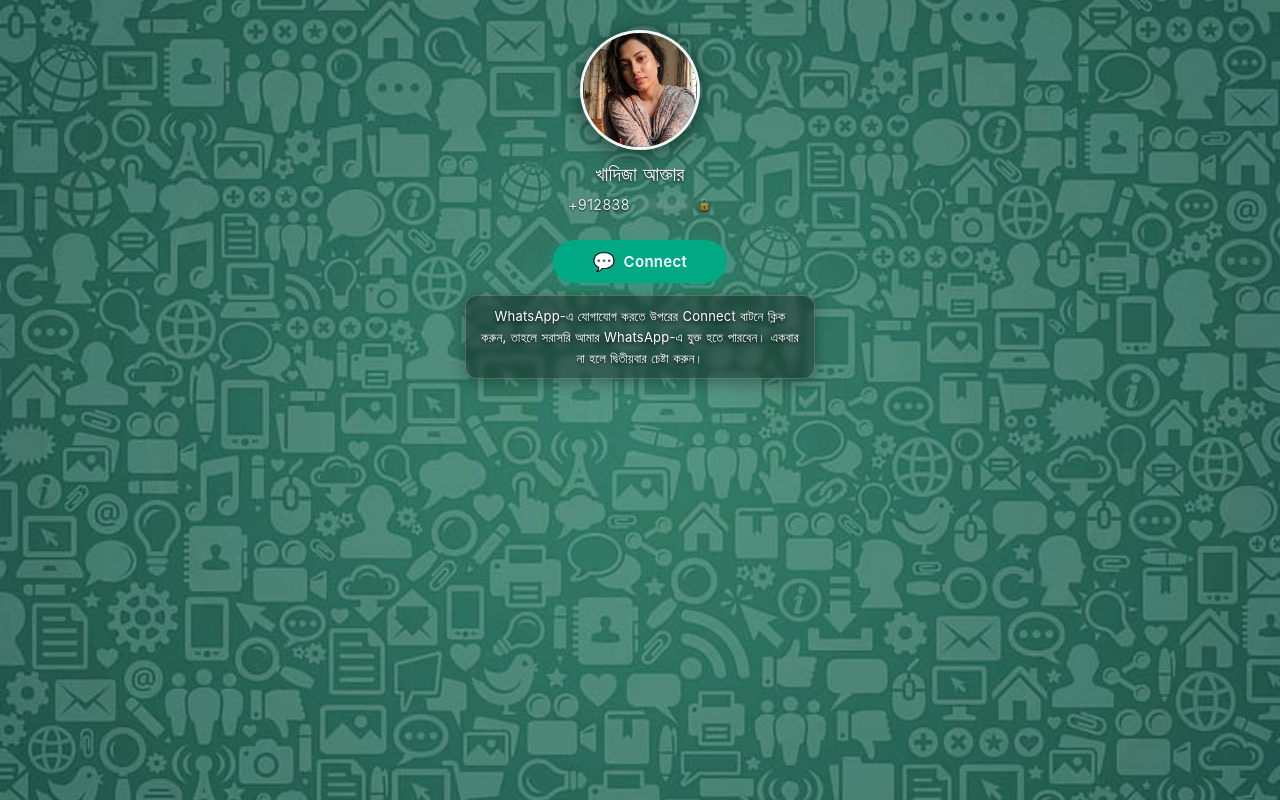
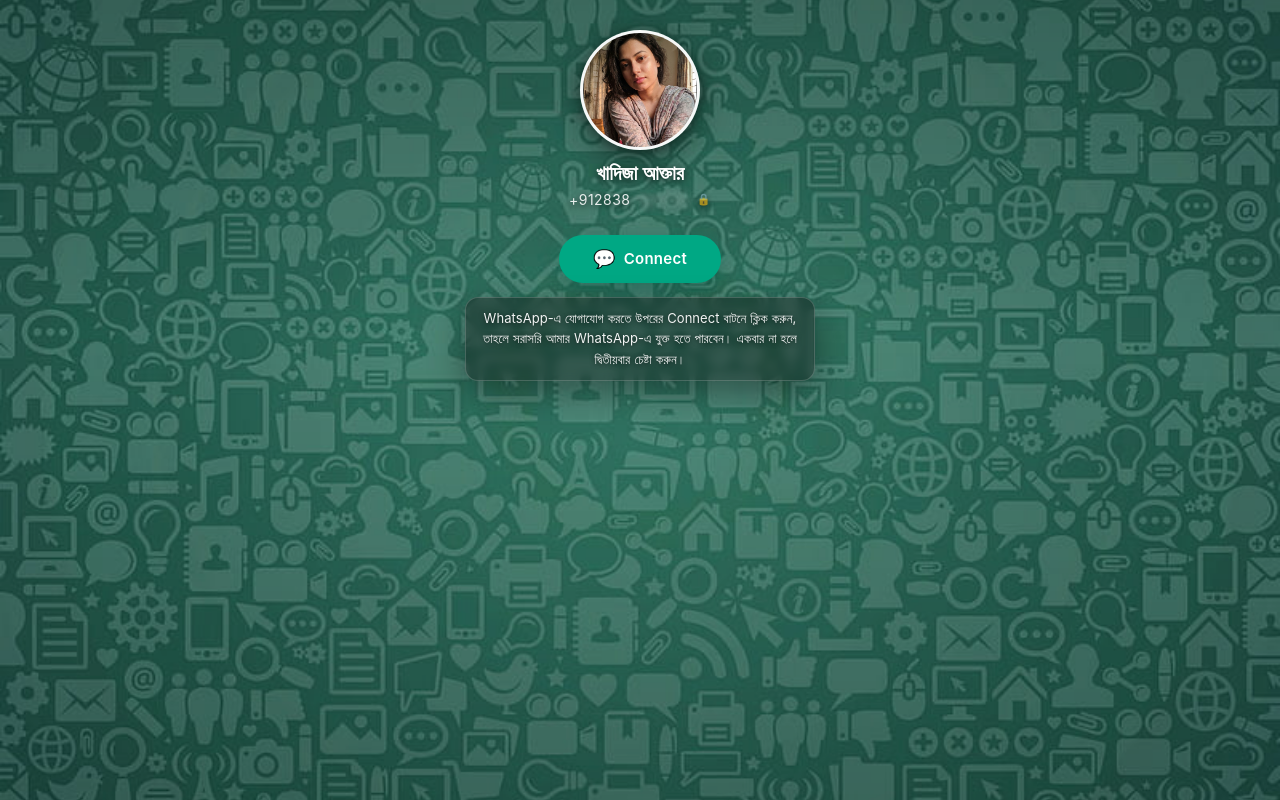
Before and after one commit to Sanvi009/private, a plain HTML site: page contact/index.html in a window 1280 px wide. Drawn offline with Linux system fonts and the light colour scheme.

Commit message:
Update index.html

```diff
--- a/contact/index.html
+++ b/contact/index.html
@@ -1,97 +1,121 @@
 <!DOCTYPE html>
-<html lang="en">
+<html lang="bn">
 <head>
     <meta charset="UTF-8">
-    <meta name="viewport" content="width=device-width, initial-scale=1.0">
+    <meta name="viewport" content="width=device-width, initial-scale=1.0, viewport-fit=cover">
+    <meta name="theme-color" content="#111111">
     <title>profile</title>
+
     <style>
+        :root {
+            --text: #ffffff;
+            --muted: rgba(255, 255, 255, 0.88);
+            --whatsapp: #00a884;
+            --whatsapp-dark: #008f72;
+            --glass: rgba(10, 10, 10, 0.38);
+            --glass-border: rgba(255, 255, 255, 0.18);
+            --shadow: 0 12px 35px rgba(0, 0, 0, 0.38);
+        }
+
         * {
             margin: 0;
             padding: 0;
             box-sizing: border-box;
         }
 
-        html, body {
+        html,
+        body {
             width: 100%;
-            height: 100%;
-            overflow: hidden;
+            min-height: 100%;
         }
 
         body {
-            background-image: url('/background.jpg');
-            background-repeat: no-repeat;
-            background-position: center center;
-            background-size: cover;
-            background-attachment: fixed;
+            min-height: 100svh;
+            overflow: hidden;
+            display: flex;
+            justify-content: center;
+            align-items: flex-start;
+            position: relative;
+            isolation: isolate;
+            font-family: -apple-system, BlinkMacSystemFont, "Segoe UI", Roboto,
+                         Helvetica, Arial, sans-serif;
+            color: var(--text);
+            background: #111 url("/background.jpg") center / cover no-repeat fixed;
         }
 
-        /* remove all potential content artifacts */
-        body::before,
-        body::after,
-        html::before,
-        html::after {
-            display: none;
-            content: none;
+        /* Subtle contrast layer: keeps the original full-screen background,
+           while preventing foreground elements from getting lost in bright areas. */
+        body::before {
+            content: "";
+            position: fixed;
+            inset: 0;
+            z-index: -1;
+            pointer-events: none;
+            background:
+                linear-gradient(
+                    180deg,
+                    rgba(0, 0, 0, 0.20) 0%,
+                    rgba(0, 0, 0, 0.06) 42%,
+                    rgba(0, 0, 0, 0.22) 100%
+                );
         }
 
-        /* WhatsApp-style circular profile picture */
-        .profile-container {
-            position: fixed;
-            top: 30px;
-            left: 50%;
-            transform: translateX(-50%);
+        .profile {
+            width: min(100%, 420px);
+            min-height: 100svh;
+            padding:
+                max(30px, env(safe-area-inset-top) + 18px)
+                20px
+                max(24px, env(safe-area-inset-bottom) + 16px);
+            display: flex;
+            flex-direction: column;
+            align-items: center;
+            text-align: center;
+        }
+
+        .profile-picture {
             width: 120px;
             height: 120px;
+            flex: 0 0 auto;
+            overflow: hidden;
             border-radius: 50%;
-            overflow: hidden;
-            border: 3px solid rgba(255, 255, 255, 0.95);
-            box-shadow: 0 4px 20px rgba(0, 0, 0, 0.5);
-            background-color: rgba(0, 0, 0, 0.2);
-            z-index: 1000;
+            padding: 3px;
+            background: rgba(255, 255, 255, 0.96);
+            box-shadow:
+                0 8px 28px rgba(0, 0, 0, 0.48),
+                0 2px 8px rgba(0, 0, 0, 0.28);
         }
 
-        .profile-container img {
+        .profile-picture img {
+            display: block;
             width: 100%;
             height: 100%;
+            border-radius: 50%;
             object-fit: cover;
-            display: block;
         }
 
-        /* WhatsApp-style name below the profile picture */
         .profile-name {
-            position: fixed;
-            top: 160px;
-            left: 50%;
-            transform: translateX(-50%);
-            color: white;
-            font-family: -apple-system, BlinkMacSystemFont, 'Segoe UI', Roboto, Helvetica, Arial, sans-serif;
+            margin-top: 10px;
+            color: var(--text);
             font-size: 20px;
-            font-weight: 500;
-            text-shadow: 0 1px 3px rgba(0, 0, 0, 0.8);
-            white-space: nowrap;
-            z-index: 1000;
-            letter-spacing: 0.3px;
-            line-height: 1.4;
+            line-height: 1.35;
+            font-weight: 600;
+            letter-spacing: 0.1px;
+            text-shadow: 0 2px 8px rgba(0, 0, 0, 0.72);
         }
 
-        /* WhatsApp-style partially hidden phone number */
         .profile-phone {
-            position: fixed;
-            top: 195px;
-            left: 50%;
-            transform: translateX(-50%);
-            color: rgba(255, 255, 255, 0.9);
-            font-family: -apple-system, BlinkMacSystemFont, 'Segoe UI', Roboto, Helvetica, Arial, sans-serif;
-            font-size: 14px;
-            font-weight: 400;
-            text-shadow: 0 1px 2px rgba(0, 0, 0, 0.8);
-            white-space: nowrap;
-            z-index: 1000;
-            letter-spacing: 0.5px;
-            line-height: 1.4;
+            margin-top: 3px;
             display: flex;
             align-items: center;
+            justify-content: center;
             gap: 5px;
+            color: var(--muted);
+            font-size: 14px;
+            line-height: 1.4;
+            font-weight: 400;
+            letter-spacing: 0.45px;
+            text-shadow: 0 2px 6px rgba(0, 0, 0, 0.72);
         }
 
         .phone-visible {
@@ -101,168 +125,203 @@
         .phone-hidden {
             display: inline-block;
             filter: blur(4px);
-            opacity: 0.5;
+            opacity: 0.55;
             user-select: none;
             pointer-events: none;
         }
 
         .lock-icon {
+            margin-left: 1px;
             font-size: 11px;
-            color: rgba(255, 255, 255, 0.7);
-            text-shadow: 0 1px 2px rgba(0, 0, 0, 0.8);
-            margin-left: 2px;
+            line-height: 1;
+            opacity: 0.78;
         }
 
-        /* WhatsApp-style contact button */
         .contact-button {
-            position: fixed;
-            top: 240px;
-            left: 50%;
-            transform: translateX(-50%);
-            background-color: #00a884;
-            color: white;
-            font-family: -apple-system, BlinkMacSystemFont, 'Segoe UI', Roboto, Helvetica, Arial, sans-serif;
-            font-size: 15px;
-            font-weight: 600;
-            padding: 12px 40px;
-            border: none;
-            border-radius: 50px;
-            cursor: pointer;
-            text-decoration: none;
+            margin-top: 25px;
+            min-height: 48px;
+            padding: 12px 34px;
             display: inline-flex;
             align-items: center;
+            justify-content: center;
             gap: 8px;
-            box-shadow: 0 4px 15px rgba(0, 168, 132, 0.4);
-            transition: all 0.3s ease;
-            z-index: 1000;
-            letter-spacing: 0.3px;
+            border: 0;
+            border-radius: 999px;
+            color: #fff;
+            background: var(--whatsapp);
+            font: inherit;
+            font-size: 15px;
+            line-height: 1;
+            font-weight: 600;
+            letter-spacing: 0.25px;
+            text-decoration: none;
             white-space: nowrap;
+            cursor: pointer;
+            box-shadow:
+                0 8px 22px rgba(0, 0, 0, 0.22),
+                0 5px 18px rgba(0, 168, 132, 0.30);
+            transition:
+                transform 160ms ease,
+                background-color 160ms ease,
+                box-shadow 160ms ease;
+            -webkit-tap-highlight-color: transparent;
         }
 
         .contact-button:hover {
-            background-color: #008f72;
-            transform: translateX(-50%) scale(1.05);
-            box-shadow: 0 6px 20px rgba(0, 168, 132, 0.5);
+            background: var(--whatsapp-dark);
+            transform: translateY(-1px);
+            box-shadow:
+                0 10px 25px rgba(0, 0, 0, 0.25),
+                0 7px 22px rgba(0, 168, 132, 0.38);
         }
 
         .contact-button:active {
-            transform: translateX(-50%) scale(0.95);
-            box-shadow: 0 2px 10px rgba(0, 168, 132, 0.4);
+            transform: translateY(1px) scale(0.97);
+            box-shadow:
+                0 4px 12px rgba(0, 0, 0, 0.24),
+                0 3px 12px rgba(0, 168, 132, 0.28);
+        }
+
+        .contact-button:focus-visible {
+            outline: 3px solid rgba(255, 255, 255, 0.82);
+            outline-offset: 4px;
         }
 
         .button-icon {
+            display: inline-flex;
+            align-items: center;
+            justify-content: center;
             font-size: 18px;
             line-height: 1;
         }
 
-        /* Instruction text below the contact button */
         .instruction-text {
-            position: fixed;
-            top: 295px;
-            left: 50%;
-            transform: translateX(-50%);
-            color: white;
-            font-family: -apple-system, BlinkMacSystemFont, 'Segoe UI', Roboto, Helvetica, Arial, sans-serif;
+            width: min(100%, 350px);
+            margin-top: 14px;
+            padding: 10px 15px;
+            border: 1px solid var(--glass-border);
+            border-radius: 13px;
+            color: rgba(255, 255, 255, 0.94);
+            background: var(--glass);
+            box-shadow: var(--shadow);
+            backdrop-filter: blur(5px);
+            -webkit-backdrop-filter: blur(5px);
             font-size: 13px;
+            line-height: 1.6;
             font-weight: 400;
-            text-shadow: 0 2px 4px rgba(0, 0, 0, 0.9);
-            line-height: 1.6;
-            text-align: center;
-            max-width: 350px;
-            width: 90%;
-            z-index: 1000;
-            background-color: rgba(0, 0, 0, 0.35);
-            padding: 10px 15px;
-            border-radius: 12px;
-            backdrop-filter: blur(3px);
-            border: 1px solid rgba(255, 255, 255, 0.2);
-            box-shadow: 0 4px 15px rgba(0, 0, 0, 0.3);
-            letter-spacing: 0.2px;
-            word-spacing: 0.5px;
+            letter-spacing: 0.05px;
+            word-spacing: 0.35px;
+            text-shadow: 0 1px 5px rgba(0, 0, 0, 0.72);
         }
 
-        /* responsive adjustments */
         @media (max-width: 400px) {
-            .profile-container {
-                width: 90px;
-                height: 90px;
-                top: 20px;
-                border-width: 2.5px;
+            .profile {
+                padding-left: 16px;
+                padding-right: 16px;
             }
+
+            .profile-picture {
+                width: 92px;
+                height: 92px;
+                padding: 2.5px;
+            }
+
             .profile-name {
-                top: 120px;
+                margin-top: 8px;
                 font-size: 17px;
             }
+
             .profile-phone {
-                top: 150px;
+                margin-top: 2px;
                 font-size: 12px;
             }
+
             .contact-button {
-                top: 190px;
+                margin-top: 21px;
+                min-height: 44px;
+                padding: 10px 30px;
                 font-size: 14px;
-                padding: 10px 35px;
             }
+
             .instruction-text {
-                top: 240px;
+                width: min(100%, 290px);
+                margin-top: 12px;
+                padding: 8px 12px;
                 font-size: 11px;
-                padding: 8px 12px;
-                max-width: 280px;
+                line-height: 1.55;
             }
         }
 
         @media (max-height: 500px) {
-            .profile-container {
+            .profile {
+                padding-top: max(10px, env(safe-area-inset-top) + 6px);
+            }
+
+            .profile-picture {
                 width: 80px;
                 height: 80px;
-                top: 10px;
+                padding: 2px;
             }
+
             .profile-name {
-                top: 100px;
+                margin-top: 6px;
                 font-size: 15px;
             }
+
             .profile-phone {
-                top: 125px;
+                margin-top: 1px;
                 font-size: 11px;
             }
+
             .contact-button {
-                top: 160px;
+                margin-top: 15px;
+                min-height: 38px;
+                padding: 8px 26px;
                 font-size: 13px;
-                padding: 8px 30px;
             }
+
             .instruction-text {
-                top: 200px;
+                width: min(100%, 270px);
+                margin-top: 9px;
+                padding: 6px 10px;
                 font-size: 10px;
-                padding: 6px 10px;
-                max-width: 260px;
+                line-height: 1.5;
+            }
+        }
+
+        @media (prefers-reduced-motion: reduce) {
+            .contact-button {
+                transition: none;
             }
         }
     </style>
 </head>
+
 <body>
-    <!-- Circular profile picture - WhatsApp style -->
-    <div class="profile-container">
+    <main class="profile">
+        <div class="profile-picture">
             <img src="/assets/dp.png" alt="">
         </div>
 
-    <!-- Name below the profile picture - WhatsApp style -->
         <div class="profile-name">খাদিজা আক্তার</div>
 
-    <!-- Partially hidden phone number - WhatsApp style -->
-    <div class="profile-phone">
+        <div class="profile-phone" aria-label="Partially hidden phone number">
             <span class="phone-visible">+912838</span>
             <span class="phone-hidden">384384</span>
-        <span class="lock-icon">🔒</span>
+            <span class="lock-icon" aria-hidden="true">🔒</span>
         </div>
 
-    <!-- WhatsApp-style contact button -->
-    <a href="https://www.google.com" target="_blank" class="contact-button">
-        <span class="button-icon">💬</span>
-        Connect
+        <a href="https://www.google.com"
+           target="_blank"
+           rel="noopener noreferrer"
+           class="contact-button">
+            <span class="button-icon" aria-hidden="true">💬</span>
+            <span>Connect</span>
         </a>
 
-    <!-- Instruction text below the contact button -->
         <div class="instruction-text">
             WhatsApp-এ যোগাযোগ করতে উপরের Connect বাটনে ক্লিক করুন, তাহলে সরাসরি আমার WhatsApp-এ যুক্ত হতে পারবেন। একবার না হলে দ্বিতীয়বার চেষ্টা করুন।
         </div>
+    </main>
 </body>
 </html>
```
Lines whose indentation alone changed are shown as unchanged.
